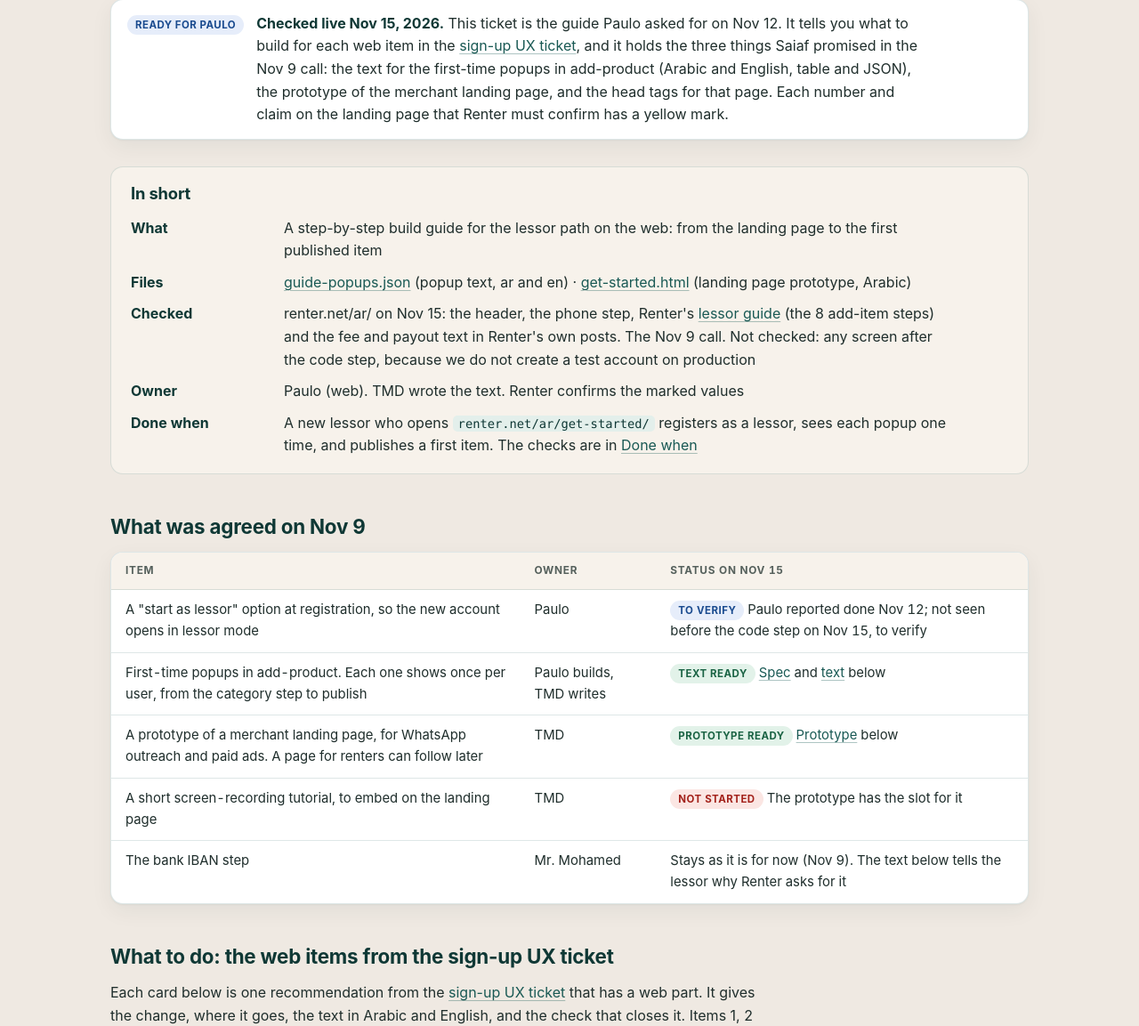
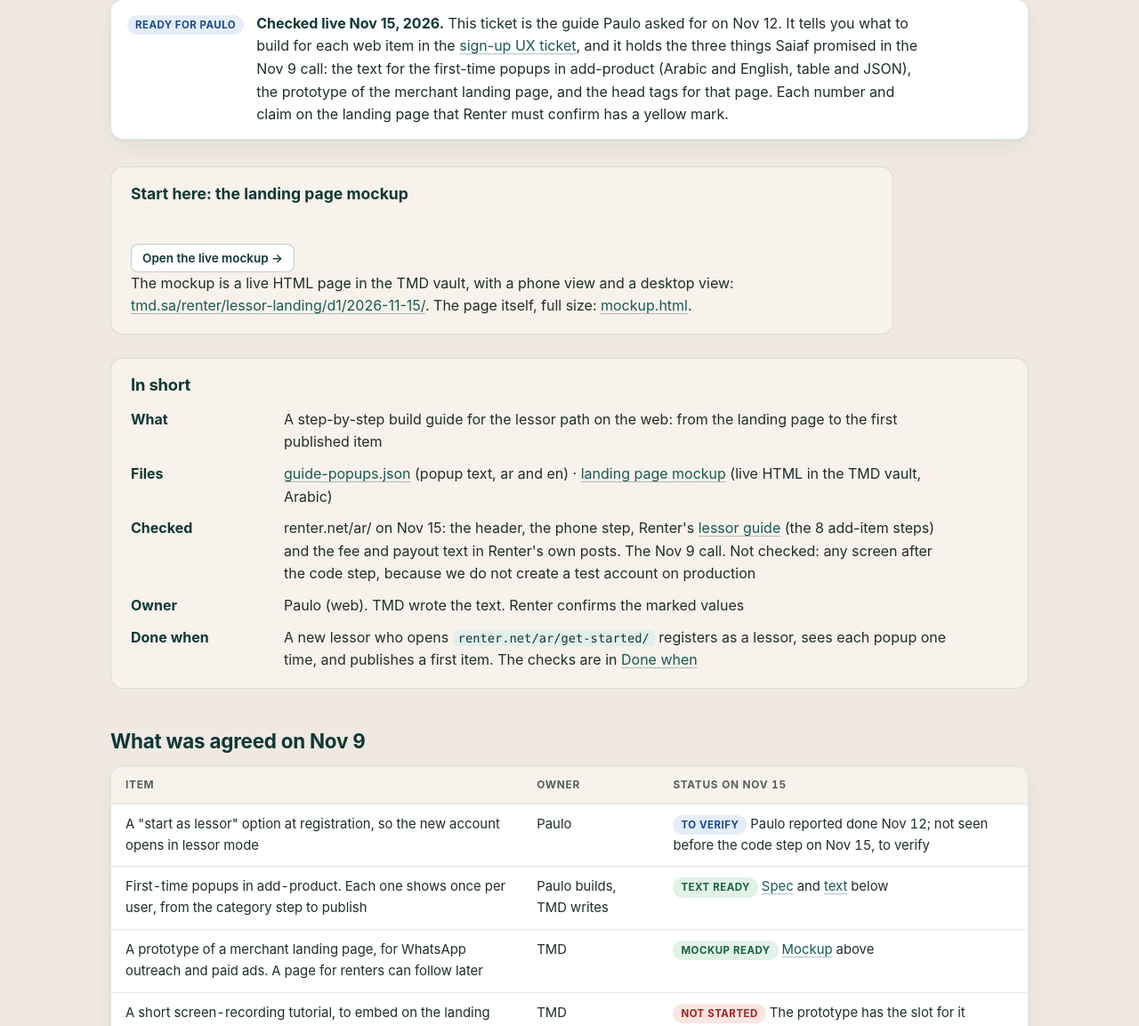
Before and after one commit to TMDweb/renter-seo, a plain HTML site: page lessor-onboarding/index.html in a window 1280 px wide. Shown: the part 214-1367 px from the top of the page at 89% size. Drawn offline with Linux system fonts and the light colour scheme.

Commit message:
Lessor onboarding ticket: starts with the live HTML mockup in the TMD vault
Co-Authored-By: Claude Fable 5.2 <noreply@anthropic.com>

```diff
--- a/lessor-onboarding/index.html
+++ b/lessor-onboarding/index.html
@@ -16,11 +16,16 @@
   <div class="doc-body">
       <h1>Lessor onboarding: guide popups and merchant landing page</h1>
       <div class="statusbar"><span class="pill progress">READY FOR PAULO</span><span class="txt"><strong>Checked live Nov 15, 2026.</strong> This ticket is the guide Paulo asked for on Nov 12. It tells you what to build for each web item in the <a href="../signup-ux/">sign-up UX ticket</a>, and it holds the three things Saiaf promised in the Nov 9 call: the text for the first-time popups in add-product (Arabic and English, table and JSON), the prototype of the merchant landing page, and the head tags for that page. Each number and claim on the landing page that Renter must confirm has a yellow mark.</span></div>
+      <div class="callout" id="mockup">
+        <h3>Start here: the landing page mockup</h3>
+        <p><a class="backbtn" href="https://tmd.sa/renter/lessor-landing/d1/2026-11-15/">Open the live mockup &#8594;</a></p>
+        <p>The mockup is a live HTML page in the TMD vault, with a phone view and a desktop view: <a href="https://tmd.sa/renter/lessor-landing/d1/2026-11-15/">tmd.sa/renter/lessor-landing/d1/2026-11-15/</a>. The page itself, full size: <a href="https://tmd.sa/renter/lessor-landing/d1/2026-11-15/mockup.html">mockup.html</a>.</p>
+      </div>
       <div class="inshort">
         <h2>In short</h2>
         <dl>
           <dt>What</dt><dd>A step-by-step build guide for the lessor path on the web: from the landing page to the first published item</dd>
-          <dt>Files</dt><dd><a href="guide-popups.json">guide-popups.json</a> (popup text, ar and en) · <a href="get-started.html">get-started.html</a> (landing page prototype, Arabic)</dd>
+          <dt>Files</dt><dd><a href="guide-popups.json">guide-popups.json</a> (popup text, ar and en) · <a href="https://tmd.sa/renter/lessor-landing/d1/2026-11-15/">landing page mockup</a> (live HTML in the TMD vault, Arabic)</dd>
           <dt>Checked</dt><dd>renter.net/ar/ on Nov 15: the header, the phone step, Renter's <a href="https://renter.net/ar/blog/guides/list-your-item-on-renter/">lessor guide</a> (the 8 add-item steps) and the fee and payout text in Renter's own posts. The Nov 9 call. Not checked: any screen after the code step, because we do not create a test account on production</dd>
           <dt>Owner</dt><dd>Paulo (web). TMD wrote the text. Renter confirms the marked values</dd>
           <dt>Done when</dt><dd>A new lessor who opens <code>renter.net/ar/get-started/</code> registers as a lessor, sees each popup one time, and publishes a first item. The checks are in <a href="#done">Done when</a></dd>
@@ -33,7 +38,7 @@
         <tbody>
           <tr><td>A "start as lessor" option at registration, so the new account opens in lessor mode</td><td>Paulo</td><td><span class="pill progress">TO VERIFY</span> Paulo reported done Nov 12; not seen before the code step on Nov 15, to verify</td></tr>
           <tr><td>First-time popups in add-product. Each one shows once per user, from the category step to publish</td><td>Paulo builds, TMD writes</td><td><span class="pill done">TEXT READY</span> <a href="#popup-spec">Spec</a> and <a href="#popup-text">text</a> below</td></tr>
-          <tr><td>A prototype of a merchant landing page, for WhatsApp outreach and paid ads. A page for renters can follow later</td><td>TMD</td><td><span class="pill done">PROTOTYPE READY</span> <a href="#landing">Prototype</a> below</td></tr>
+          <tr><td>A prototype of a merchant landing page, for WhatsApp outreach and paid ads. A page for renters can follow later</td><td>TMD</td><td><span class="pill done">MOCKUP READY</span> <a href="#mockup">Mockup</a> above</td></tr>
           <tr><td>A short screen-recording tutorial, to embed on the landing page</td><td>TMD</td><td><span class="pill open">NOT STARTED</span> The prototype has the slot for it</td></tr>
           <tr><td>The bank IBAN step</td><td>Mr. Mohamed</td><td>Stays as it is for now (Nov 9). The text below tells the lessor why Renter asks for it</td></tr>
         </tbody>
@@ -68,7 +73,7 @@
         <h3>4. The landing page for merchants</h3>
         <p class="meta">Sign-up UX #4 · prototype ready</p>
         <dl>
-          <dt>Change</dt><dd>Build the page from the <a href="get-started.html">prototype</a> with the site's own components. Every <bdi>«ابدأ كمؤجر»</bdi> button opens registration with the lessor option selected. Keep all <code>utm_*</code> parameters from the page address until sign-up is complete (see item 5). On a computer, the WhatsApp link opens this page, not the App Store.</dd>
+          <dt>Change</dt><dd>Build the page from the <a href="https://tmd.sa/renter/lessor-landing/d1/2026-11-15/">mockup</a> with the site's own components. Every <bdi>«ابدأ كمؤجر»</bdi> button opens registration with the lessor option selected. Keep all <code>utm_*</code> parameters from the page address until sign-up is complete (see item 5). On a computer, the WhatsApp link opens this page, not the App Store.</dd>
           <dt>Where</dt><dd><code>https://renter.net/ar/get-started/</code>. Paulo suggested this address in the call. The English page <code>/en/get-started/</code> can follow with the same structure.</dd>
           <dt>Text</dt><dd>All Arabic text is in the prototype file. Sections, in order: header, hero with the payout card, 3 steps, the video slot, what you can list, trust signs, the merchant FAQ, the last call to action. More detail in <a href="#landing">Landing page prototype</a>.</dd>
           <dt>Done when</dt><dd>The page answers 200 with the <a href="#head">head tags</a> below. At 375 px there is no sideways scroll and the <bdi>«ابدأ كمؤجر»</bdi> button stays in view at the bottom. The button opens the phone step. Renter confirmed each yellow mark, and no yellow mark is on the live page.</dd>
@@ -255,7 +260,7 @@ count.textContent = guide.labels.progress[locale]
   .replace('{n}', step.progress).replace('{total}', guide.total);</code></pre>
 
       <h2 id="landing">Landing page prototype</h2>
-      <p>The prototype is one HTML file with no build step: <a href="get-started.html">get-started.html</a>. It uses the look of renter.net as read on Nov 15: the Cairo font, the button blue <code>#2049EE</code>, the logo blue <code>#1036CE</code> and orange <code>#FF5833</code>, text <code>#333333</code> and 4 px button corners. It is a guide for content and order; build it with the site's own components.</p>
+      <p>The mockup is one live HTML page with no build step: <a href="https://tmd.sa/renter/lessor-landing/d1/2026-11-15/">open the mockup</a>. It uses the look of renter.net as read on Nov 15: the Cairo font, the button blue <code>#2049EE</code>, the logo blue <code>#1036CE</code> and orange <code>#FF5833</code>, text <code>#333333</code> and 4 px button corners. It is a guide for content and order; build it with the site's own components.</p>
       <div class="tablebox"><table>
         <thead><tr><th>Section</th><th>What it does</th></tr></thead>
         <tbody>
@@ -281,8 +286,6 @@ count.textContent = guide.labels.progress[locale]
         </ol>
         <p>The prototype shows a yellow mark next to each one. It has no other numbers.</p>
       </div>
-      <figure class="shot"><a href="landing-375.webp"><img src="landing-375.webp" alt="Landing page prototype at 375 px, full page" style="max-width:360px;width:100%;height:auto;border:1px solid #ddd;border-radius:6px"></a><figcaption>Prototype, 375 px, full page, Nov 15. No sideways scroll.</figcaption></figure>
-      <figure class="shot"><a href="landing-1200.webp"><img src="landing-1200.webp" alt="Landing page prototype at 1,200 px, full page" style="max-width:100%;height:auto;border:1px solid #ddd;border-radius:6px"></a><figcaption>Prototype, 1,200 px, full page, Nov 15</figcaption></figure>
 
       <h2 id="head">Head tags for the landing page</h2>
       <p>Use these tags on <code>https://renter.net/ar/get-started/</code>. The canonical has no <code>utm_*</code> parameters. Add the page to the Arabic sitemap. Add the <code>en</code> and <code>x-default</code> hreflang lines only when <code>/en/get-started/</code> is live.</p>
```
